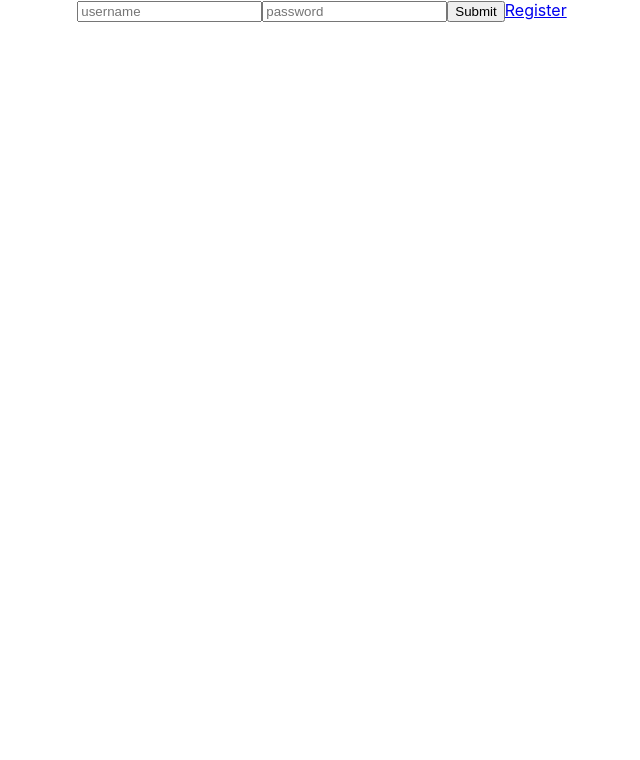
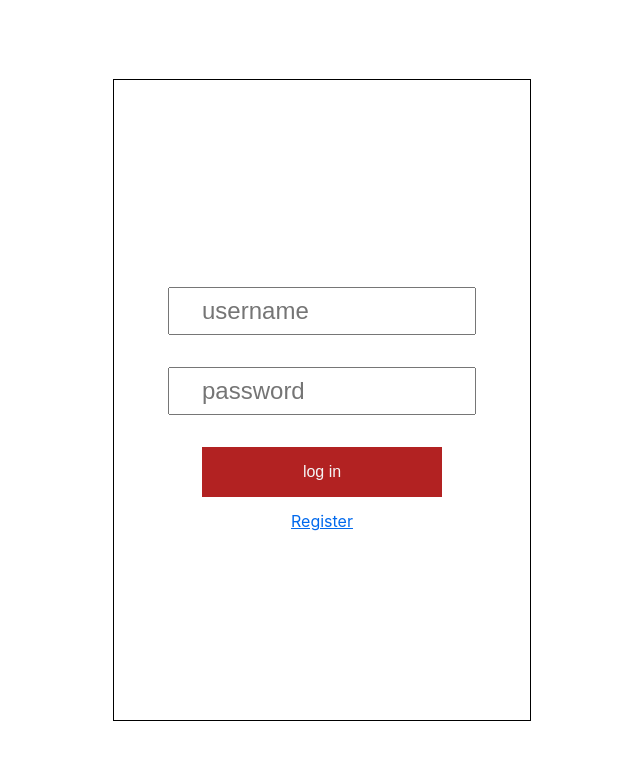
Before and after one commit to nishaarya/FrontEnd, a React (Create React App) app in the folder quarantine-camp/: page / in a window 1280 px wide. Shown: the top 760 px of the page, without its empty margins (318-958 px from the left). Built offline with nearby package versions, Linux system fonts and the light colour scheme.

Commit message:
Initial styling on onboarding pages

```diff
--- a/quarantine-camp/src/App.css
+++ b/quarantine-camp/src/App.css
@@ -1,4 +1,11 @@
 .App {
+  align-items: center;
+  background: white;
+  display: flex;
+  flex-direction: column;
+  font-size: 2rem;
+  justify-content: space-around;
+  min-height: 100vh;
   text-align: center;
 }
 
@@ -13,19 +20,60 @@
   }
 }
 
-.App-header {
-  background-color: #282c34;
-  min-height: 100vh;
+form {
+  align-items: center;
+  align-content: space-between;
+  background: #ffffff;
   display: flex;
   flex-direction: column;
-  align-items: center;
+  font-size: 1rem;
   justify-content: center;
-  font-size: calc(10px + 2vmin);
-  color: white;
+  min-height: 80vh;
+  width: 22rem;
+  padding: 0 2rem;
+  border: 1px solid #000000;
 }
 
-.App-link {
-  color: #61dafb;
+input {
+  font-size: 1.5rem;
+  margin: 1rem 0;
+  padding: .5rem 2rem;
+  width: 15rem;
+}
+
+button {
+  background: firebrick;
+  border: none;
+  color: whitesmoke;
+  cursor: pointer;
+  font-family: sans-serif;
+  font-size: 1rem;
+  margin: 1rem 0;
+  padding: 1rem 2rem;
+  text-align: center;
+  text-decoration: none;
+  transition: background 250ms ease-in-out,
+              transform 150ms ease;
+  width: 15rem;
+  -moz-appearance: none;
+  -webkit-appearance: none;
+}
+
+button:hover,
+button:focus {
+    background: darkred;
+}
+
+button:active {
+    transform: scale(0.99);
+}
+
+.link {
+  color: #0069ed;
+}
+.link:hover,
+.link:focus {
+    color: #0053ba;
 }
 
 @keyframes App-logo-spin {
--- a/quarantine-camp/src/components/Login.js
+++ b/quarantine-camp/src/components/Login.js
@@ -34,7 +34,7 @@ const Login = () => {
                 onChange={e => setPassword(e.target.value)}
             />
 
-            <button value='submit'>Submit</button>
+            <button value='submit'>log in</button>
 
             <Link className='link' to='/register'>Register</Link>
 
--- a/quarantine-camp/src/components/Register.js
+++ b/quarantine-camp/src/components/Register.js
@@ -34,7 +34,7 @@ const Register = () => {
                 onChange={e => setPassword(e.target.value)}
             />
 
-            <button value='submit'>Submit</button>
+            <button value='submit'>sign up</button>
 
             <Link className='link' to='/'>Log In</Link>
 
--- a/quarantine-camp/src/index.css
+++ b/quarantine-camp/src/index.css
@@ -1,3 +1,52 @@
+/* http://meyerweb.com/eric/tools/css/reset/
+   v2.0 | 20110126
+   License: none (public domain)
+*/
+
+html, body, div, span, applet, object, iframe,
+h1, h2, h3, h4, h5, h6, p, blockquote, pre,
+a, abbr, acronym, address, big, cite, code,
+del, dfn, em, img, ins, kbd, q, s, samp,
+small, strike, strong, sub, sup, tt, var,
+b, u, i, center,
+dl, dt, dd, ol, ul, li,
+fieldset, form, label, legend,
+table, caption, tbody, tfoot, thead, tr, th, td,
+article, aside, canvas, details, embed,
+figure, figcaption, footer, header, hgroup,
+menu, nav, output, ruby, section, summary,
+time, mark, audio, video {
+	margin: 0;
+	padding: 0;
+	border: 0;
+	font-size: 100%;
+	font: inherit;
+	vertical-align: baseline;
+}
+/* HTML5 display-role reset for older browsers */
+article, aside, details, figcaption, figure,
+footer, header, hgroup, menu, nav, section {
+	display: block;
+}
+body {
+	line-height: 1;
+}
+ol, ul {
+	list-style: none;
+}
+blockquote, q {
+	quotes: none;
+}
+blockquote:before, blockquote:after,
+q:before, q:after {
+	content: '';
+	content: none;
+}
+table {
+	border-collapse: collapse;
+	border-spacing: 0;
+}
+
 body {
   margin: 0;
   font-family: -apple-system, BlinkMacSystemFont, 'Segoe UI', 'Roboto', 'Oxygen',
```
